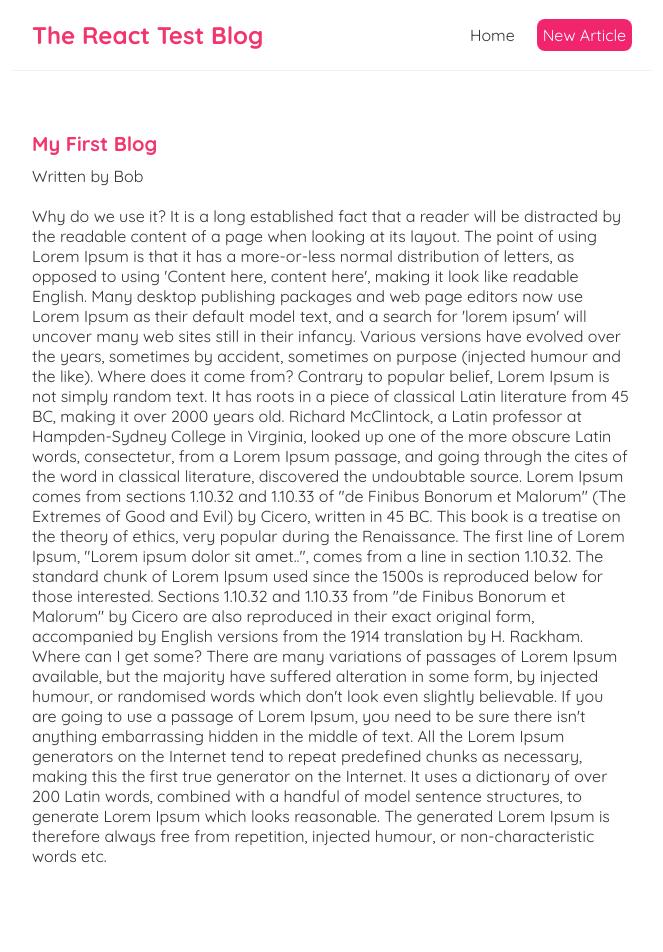
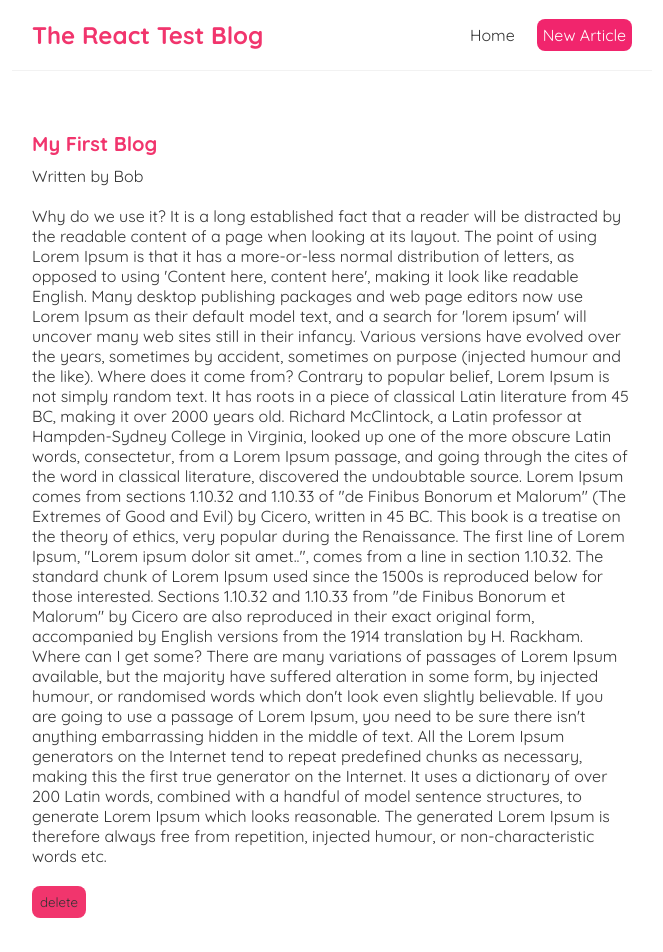
Before and after one commit to devin-L-knight/react-training, a React (Create React App) app: page /blogs/1 in a window 1280 px wide. Shown: the top 952 px of the page, without its empty margins (308-971 px from the left). Built offline with nearby package versions, Linux system fonts and the light colour scheme; data requests are answered from the project's data file.

Commit message:
Added button to delete old article posts from within a single BlogDetails component (uses fetch & useHistory hook to update our server).

```diff
--- a/src/BlogDetails.js
+++ b/src/BlogDetails.js
@@ -1,11 +1,20 @@
-import { useParams } from "react-router-dom";
+import { useParams, useHistory } from "react-router-dom";
 import useFetch from "./useFetch";
 
 const BlogDetails = () => {
 
-    const { id } = useParams()
-    const { data, error, isPending } = useFetch(`http://localhost:8000/blogs/${id}`)
+    const { id } = useParams();
+    const { data, error, isPending } = useFetch(`http://localhost:8000/blogs/${id}`);
+    const history = useHistory();
     console.log('>>>>>', data)
+
+    const handleClick = () => {
+        fetch(`http://localhost:8000/blogs/${id}`, {
+            method: 'DELETE',
+        }).then(() => {
+            history.push('/');
+        })
+    }
 
     return (
         <div className="blog-details">
@@ -17,6 +26,7 @@
                     <h2>{data.title}</h2>
                     <p>Written by {data.author}</p>
                     <div>{data.body}</div>
+                    <button onClick={handleClick}>delete</button>
                 </article>
             )}
         </div>
```
